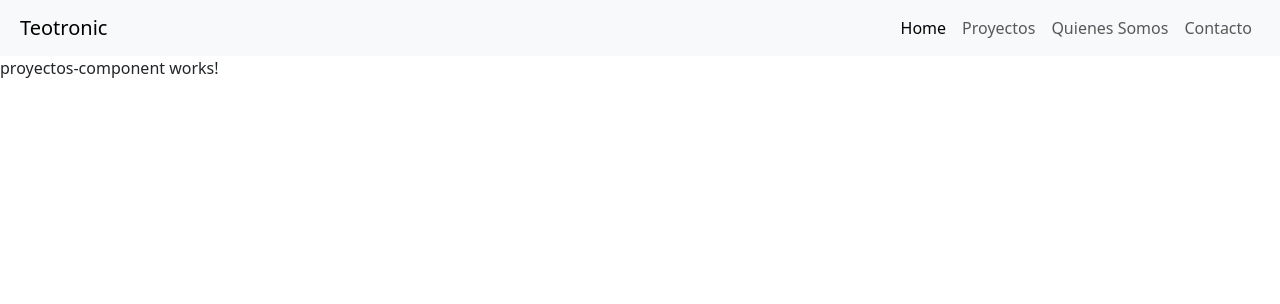
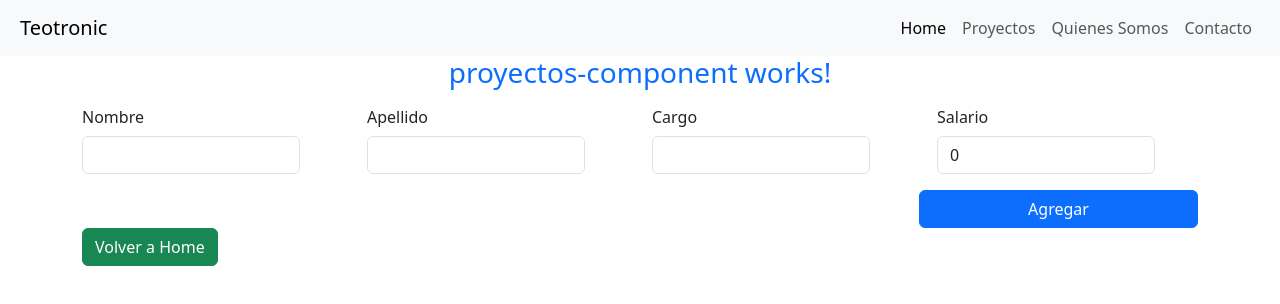
Before and after one commit to teotronic5438/angular, an Angular app in the folder app-empleados/: page /proyectos in a window 1280 px wide. Shown: the top 304 px of the page. Built offline with nearby package versions, Linux system fonts and the light colour scheme.

Commit message:
clase 26 - routing en botones y routing programado form

```diff
--- a/app-empleados/src/app/proyectos-component/proyectos-component.component.html
+++ b/app-empleados/src/app/proyectos-component/proyectos-component.component.html
@@ -1 +1,38 @@
-<p>proyectos-component works!</p>
+<p class="h3 text-center text-primary">proyectos-component works!</p>
+
+<div class="container">
+    <div class="formulario row">
+        <!-- Formulario empleados -->
+        <div class="mb-3 col-3">
+            <label for="nombre" class="col-sm-2 col-form-label">Nombre</label>
+            <div class="col-sm-10">
+                <input type="text" class="form-control" id="nombre" [(ngModel)]="cuadroNombre">
+            </div>
+            </div>
+            <div class="mb-3 col-3">
+            <label for="apellido" class="col-sm-2 col-form-label">Apellido</label>
+            <div class="col-sm-10">
+                <input type="text" class="form-control" id="apellido" [(ngModel)]="cuadroApellido">
+            </div>
+            </div>
+            <div class="mb-3 col-3">
+            <label for="cargo" class="col-sm-2 col-form-label">Cargo</label>
+            <div class="col-sm-10">
+                <input type="text" class="form-control" id="cargo" [(ngModel)]="cuadroCargo">
+            </div>
+            </div>
+            <div class="mb-3 col-3">
+            <label for="salario" class="col-sm-2 col-form-label">Salario</label>
+            <div class="col-sm-10">
+                <input type="text" class="form-control" id="salario" [(ngModel)]="cuadroSalario">
+            </div>
+            </div>
+            <div class="text-end">
+            <button class="btn btn-primary w-25" type="submit" (click)="agregarEmpleado()">Agregar</button>
+            </div>
+            <!-- Formulario empleados -->
+    </div>
+    <div>
+        <button class="btn btn-success" (click)="volverHome()">Volver a Home</button>
+    </div>
+</div>
--- a/app-empleados/src/app/proyectos-component/proyectos-component.component.ts
+++ b/app-empleados/src/app/proyectos-component/proyectos-component.component.ts
@@ -1,4 +1,7 @@
 import { Component } from '@angular/core';
+import { Router } from '@angular/router';
+import { Empleado } from '../empleado.model';
+import { EmpleadosService } from '../empleados.service';
 
 @Component({
   selector: 'app-proyectos-component',
@@ -6,5 +9,38 @@ import { Component } from '@angular/core';
   styleUrls: ['./proyectos-component.component.css']
 })
 export class ProyectosComponentComponent {
+  empleados: Empleado[] = [];
+
+  // Para que funcione, tengo que injectar el servcio Router e importarlo
+  constructor(private router: Router, private empleadosService: EmpleadosService){
+    this.empleados = this.empleadosService.empleados;
+  }
+
+  volverHome(){
+    // uso la variale del tipo Router y uso el metodo navigate(['ruta_destino'])
+    this.router.navigate(['/']);
+  }
+
+  cuadroNombre:string ="";
+  cuadroApellido:string ="";
+  cuadroCargo:string ="";
+  cuadroSalario:number =0;
+
+  /* METODOS DEL COMPONENTE*/
+  agregarEmpleado(){
+
+    let miEmpleado = new Empleado(this.cuadroNombre, this.cuadroApellido, this.cuadroCargo, this.cuadroSalario);
+
+    this.empleadosService.agregarEmpleadoServicio(miEmpleado);
+
+    this.cuadroNombre = "";
+    this.cuadroApellido = "";
+    this.cuadroCargo = "";
+    this.cuadroSalario = 0;
+
+    // recdirecciono al home
+    this.volverHome();
+  }
+
 
 }
```
Also changed, not shown: app-empleados/src/app/home-component/home-component.component.html (+0 -17 lines).
